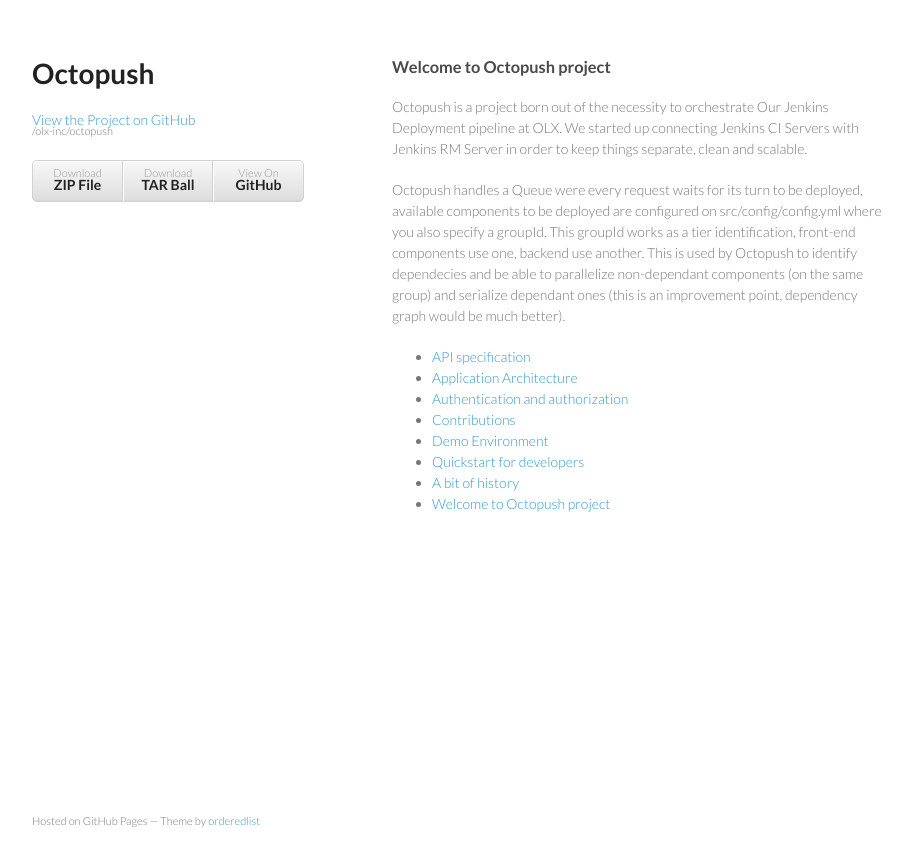
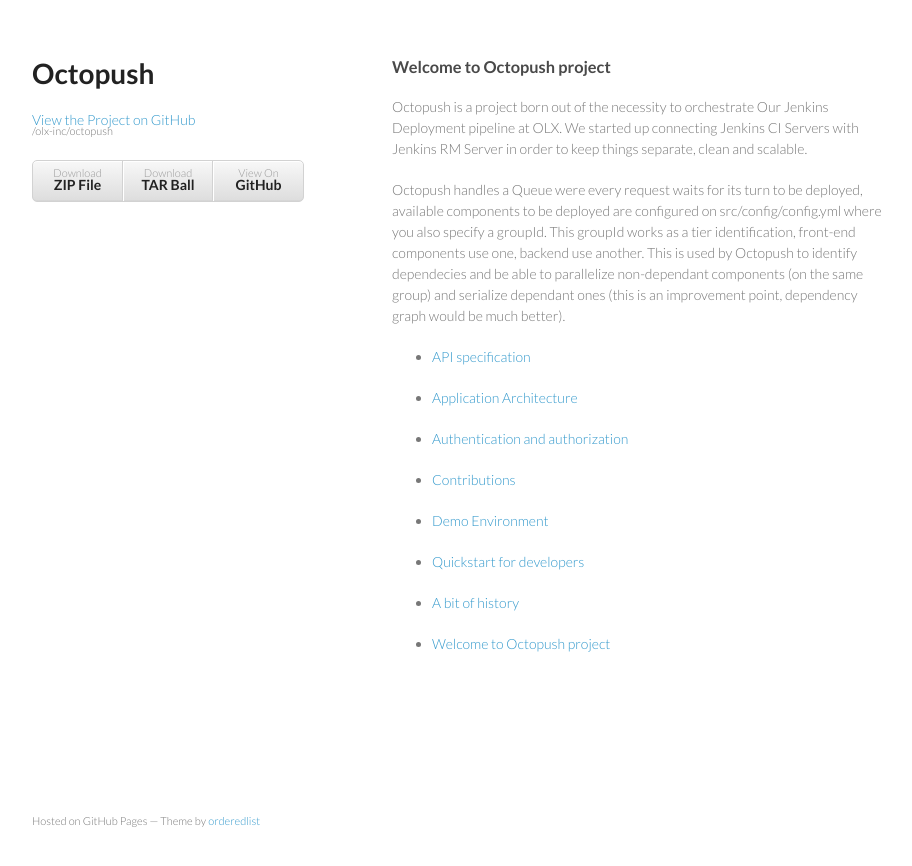
Before and after one commit to olx-inc/octopush, a Jekyll site: the page built from index.md, in a window 1280 px wide. Shown: the top 866 px of the page, without its empty margins (178-1090 px from the left). Built offline with Jekyll 4.4.1, drawn with Linux system fonts in a browser that asks for light colours.

Commit message:
Index fixed

```diff
--- a/index.md
+++ b/index.md
@@ -7,10 +7,8 @@
 
 Octopush handles a Queue were every request waits for its turn to be deployed, available components to be deployed are configured on src/config/config.yml where you also specify a groupId. This groupId works as a tier identification, front-end components use one, backend use another. This is used by Octopush to identify dependecies and be able to parallelize non-dependant components (on the same group) and serialize dependant ones (this is an improvement point, dependency graph would be much better).
 
-<ul>
-        {% for p in site.pages %}
-        <li>
-		<a href="{{ site.baseurl }}{{ p.url }}">{{ p.title }}</a>
-        </li>
-	{% endfor %}
-</ul>
+{% for p in site.pages %}
+
+* [{{ p.title }}]({{ site.baseurl }}{{ p.url }})
+
+{% endfor %}
```
